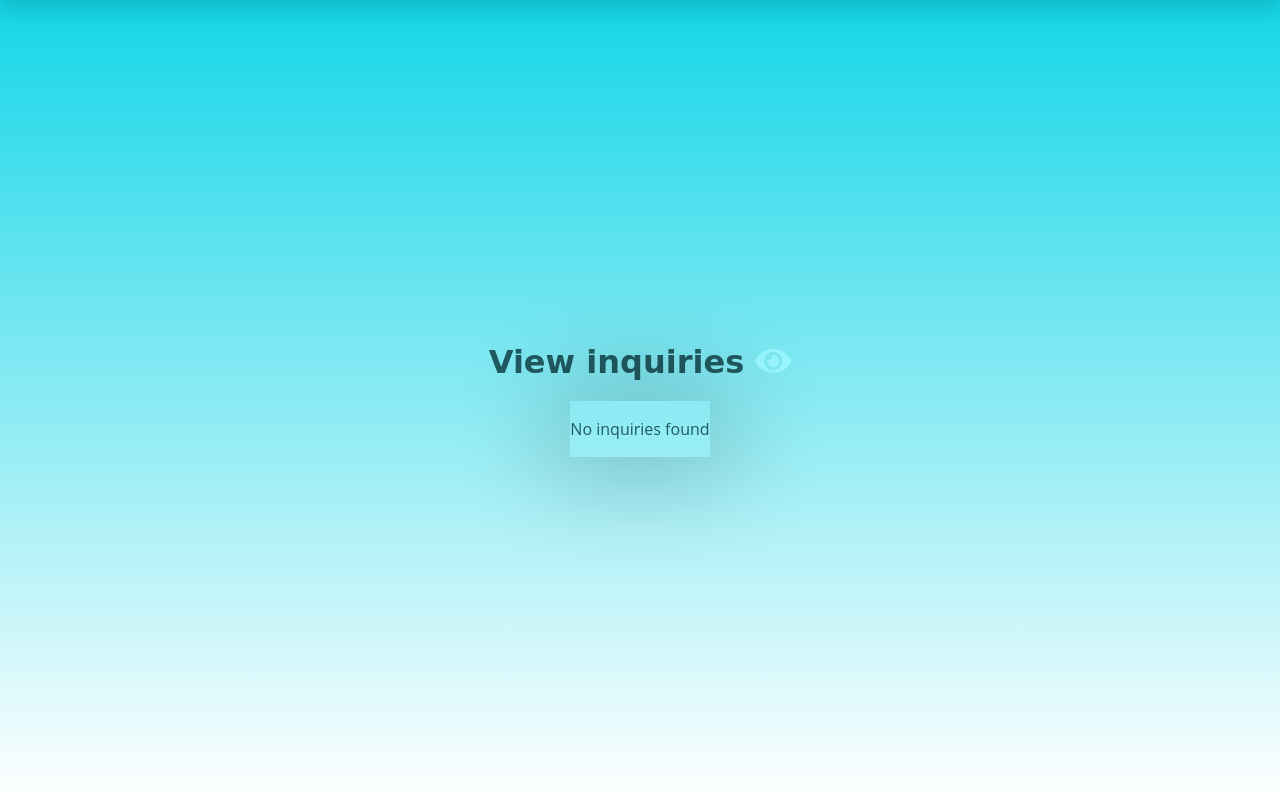
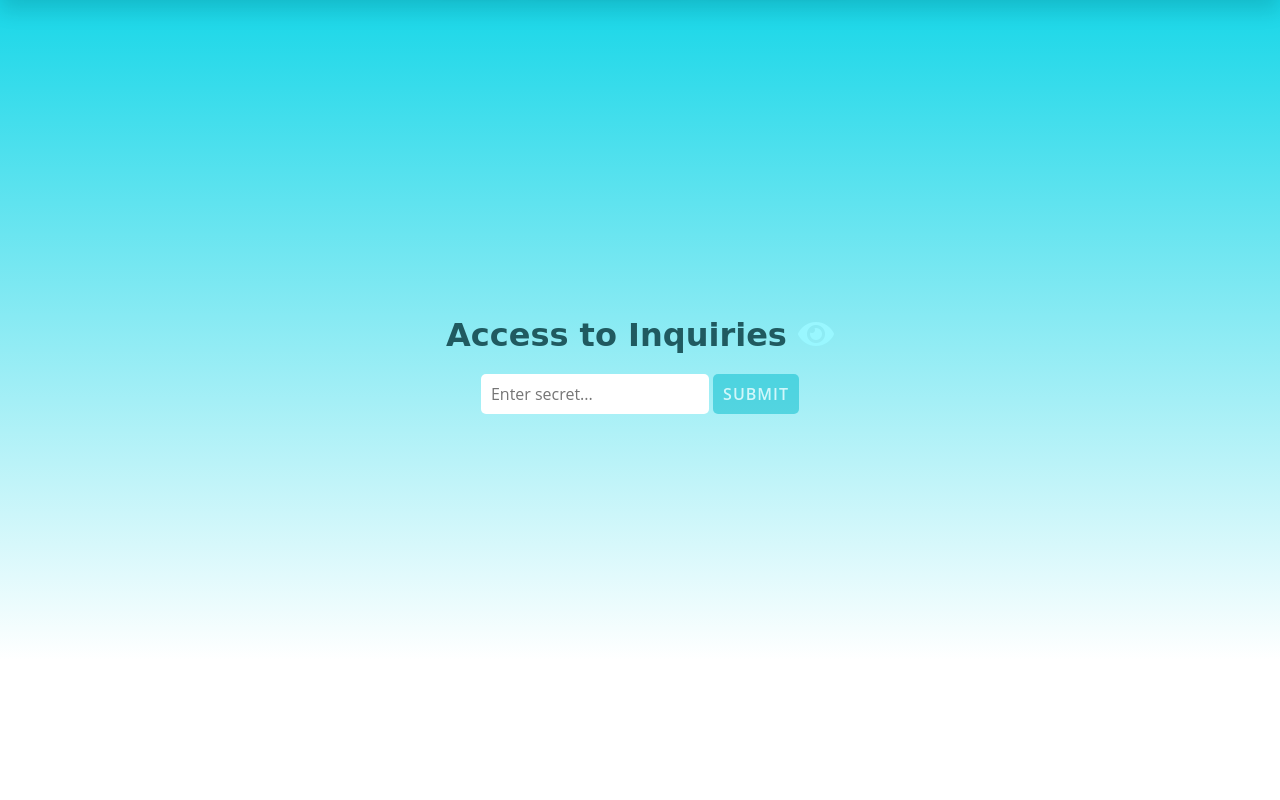
Before and after one commit to rolandjlevy/express-basic-save-json-to-local-file, a Node server app: page /view-inquiries in a window 1280 px wide. Shown: the part 70-870 px from the top of the page. After the commit the page ends 695 px from the top, so only its background shows below. Run offline with Node 20, Linux system fonts and the light colour scheme; some libraries are stand-ins or nearby versions; some web fonts are replaced.

Commit message:
Added login screen for view inquiries

```diff
--- a/index.js
+++ b/index.js
@@ -10,7 +10,7 @@ app.use(express.urlencoded({ extended: true })); // middleware parses urlencoded
 app.set('view engine', 'ejs'); // set ejs as the template engine
 app.use(express.static(__dirname + '/public'));
 
-const recaptchaSiteKey = process.env.RECAPTCHA_SITE_KEY;
+const { RECAPTCHA_SITE_KEY, SECRET } = process.env;
 
 const Users = require('./src/Users.js');
 const users = new Users();
@@ -28,12 +28,22 @@ app.get('/', (req, res) => {
 
 // submit an inquiry page
 app.get('/inquiry', (req, res) => {
-  res.render('pages/inquiry', { url:res.locals.url, recaptchaSiteKey });
+  res.render('pages/inquiry', { url:res.locals.url, recaptchaSiteKey: RECAPTCHA_SITE_KEY });
+});
+
+// access inquiries page
+app.get('/view-inquiries', (req, res) => {
+  res.render('pages/view-inquiries');
 });
 
 // view full list of inquiries
-app.get('/view-inquiries', (req, res) => {
-  res.render('pages/view-inquiries', {
+app.post('/view-inquiries-page', (req, res, next) => {
+  if (req.body.secret !== SECRET) {
+    const err = new Error('Current secret is Invalid');
+    err.statusCode = 403;
+    next(err);
+  }
+  res.render('pages/view-inquiries-page', {
     url:res.locals.url,
     users:users.getData(),
     dateFormat,
--- a/public/script.js
+++ b/public/script.js
@@ -0,0 +1,6 @@
+const btn = document.querySelector('.btn.form');
+console.log(btn)
+const validate = (target) => {
+  console.log(target.value, target.value.length)
+  btn.disabled = !target.value.length
+}
--- a/public/style.css
+++ b/public/style.css
@@ -49,12 +49,14 @@ nav {
 
 .container {
   margin: 0 30px;
-  margin-top: calc(var(--nav-height) + 50px);
+  /* margin-top: calc(var(--nav-height) + 50px); */
   display: flex;
   align-items: center;
   flex-direction: column;
   justify-content: center;
-  height: 100vh;
+  height: calc(100vh - 70px);
+  top: 70px;
+  position: relative;
 }
 
 .content {
@@ -303,6 +305,18 @@ table.inquiries td > span:first-child {
   }
 }
 
+/********/
+/* Form */
+/********/
+
+.field {
+  font-weight: 500;
+  border-radius: 5px;
+  border: none;
+  line-height: 1.25;
+  padding: 10px;
+}
+
 /***********/
 /* Buttons */
 /***********/
@@ -321,14 +335,23 @@ table.inquiries td > span:first-child {
   line-height: 1.25;
 }
 
-.btn.primary {
+.btn.primary, .btn.form {
   background: var(--primary-blue-mid);
   color: #fff;
   padding: 10px;
+}
+
+.btn.primary {
   width: 100%;
 }
 
-.btn.primary:hover {
+.btn:disabled {
+  opacity: 0.5;
+  pointer-events: none;
+  cursor: not-allowed;
+}
+
+.btn:hover {
   background: var(--primary-blue-dark);
 }
 
--- a/views/pages/view-inquiries.ejs
+++ b/views/pages/view-inquiries.ejs
@@ -2,6 +2,8 @@
 <html lang="en">
 <head>
   <%- include('../partials/head') %>
+  <script>
+  </script>
 </head>
 <body>
 
@@ -10,54 +12,12 @@
 </header>
 
 <main class="container">
-  <h2 class="darker m-b-20">View inquiries <span class="icon view large"></span></h2>
-  <section class="inquiries-wrapper">
-    <% if (!users.length) { %>
-      <p>No inquiries found</p>
-    <% } else { %>
-      <table class="inquiries">
-        <thead>
-          <tr>
-            <th>Name</th>
-            <th>Email</th>
-            <th>Message</th>
-            <th>Subscribed?</th>
-            <th>Date / Time added</th>
-            <th>Delete</th>
-          </tr>
-        </thead>
-        <tbody>
-        <% users.forEach(item => {
-          const date = new Date(item.added);
-        %>
-        <tr>
-          <td>
-            <span>Name</span><%= he.decode(item.name) %>
-          </td>
-          <td>
-            <span>Email</span><a href="mailto:<%= item.email %>" class="link view"><%= item.email %></a>
-          </td>
-          <td>
-            <span>Message</span><%= he.decode(item.message) %>
-          </td>
-          <td class="text-center">
-            <span>Subscribed?</span><span class="icon <%= item.subscribe %>"></span>
-          </td>
-          <td>
-            <span>Date / Time added</span><%= dateFormat(date, 'GMT:dd/mm/yyyy, h:MM:ss TT') %>
-          </td>
-          <td class="text-center">
-            <span>Delete</span><a href="/delete?uuid=<%= item.uuid %>&name=<%= item.name %>"><span class="icon trash"></span></a>
-          </td>
-        </tr>
-        <%
-          });
-        %>
-        </tbody>
-      </table>
-      <%
-        }
-      %>
+  <h2 class="darker m-b-20">Access to Inquiries <span class="icon view large"></span></h2>
+  <section>
+    <form method="post" action="/view-inquiries-page">
+      <input name="secret" class="field" oninput="validate(this)" placeholder="Enter secret..." />
+      <button type="submit" class="btn form" disabled>Submit</button>
+    </form>
   </section>
 </main>
 
```
Also changed, not shown: views/pages/view-inquiries-page.ejs (added, +68 -0 lines).
